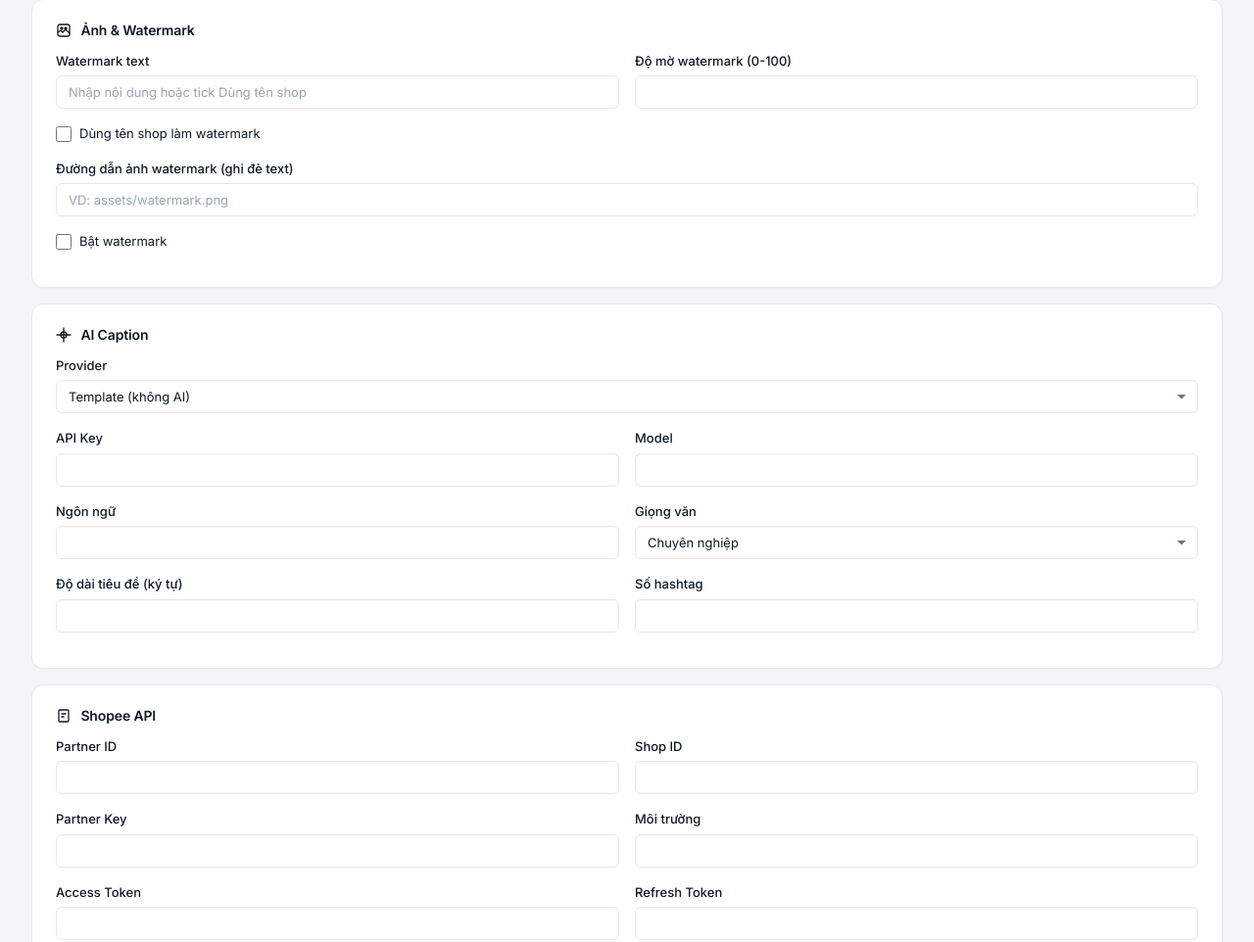
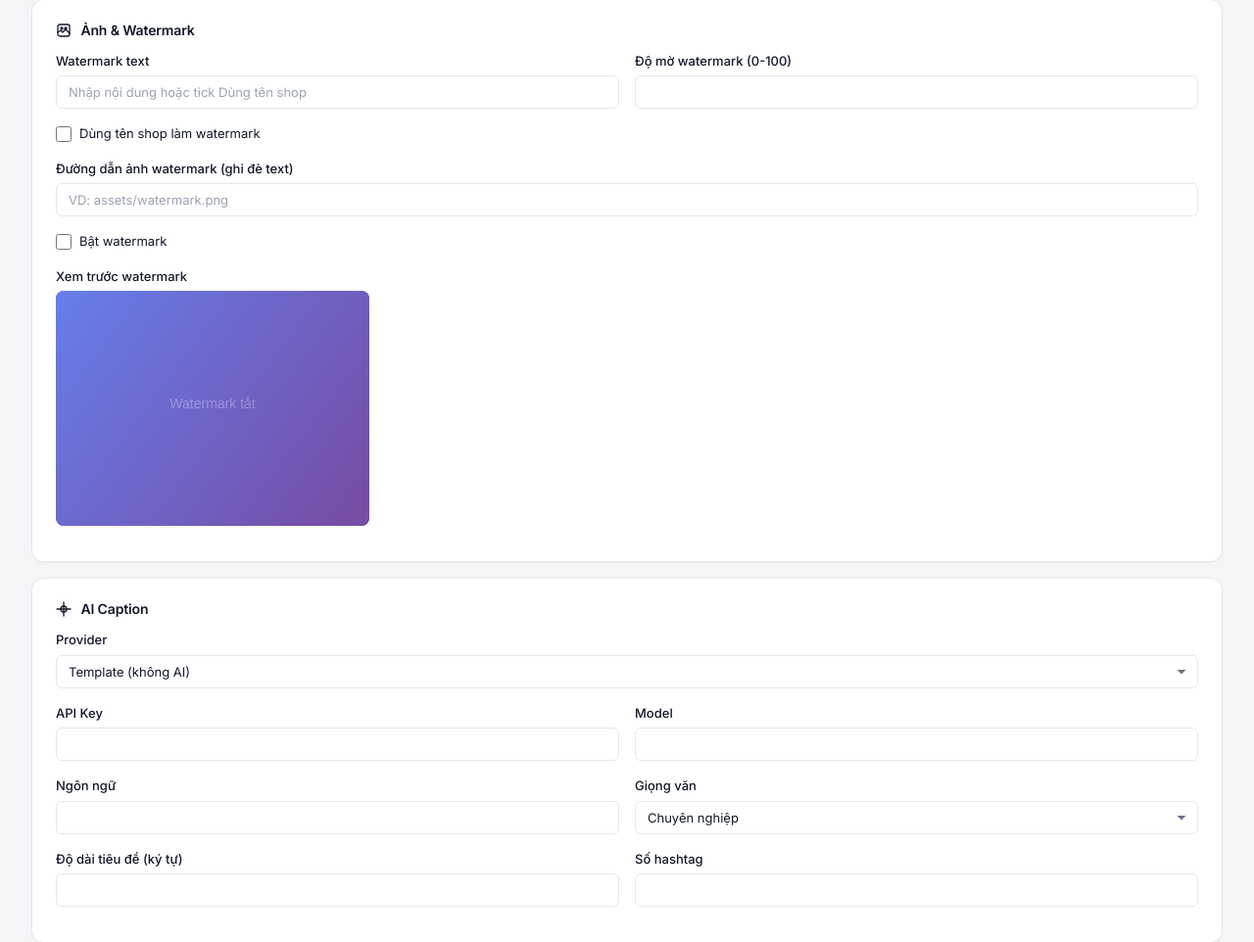
Before and after one commit to baok1210/Nhan-vien-Sop-Pi, a Flask app: template webui/templates/store_edit.html in a window 1280 px wide. Shown: the part 680-1642 px from the top of the page at 98% size. Run offline with Flask 3, Linux system fonts and the light colour scheme; the template is opened without the code that fills it, so the values that code supplies are empty.

Commit message:
feat: add live watermark preview in store edit page
Canvas preview in store_edit.html, updates real-time on text/opacity/use_store_name/disable change. Shows watermark at bottom-right with matching font size and opacity. Added id=wm-opacity for JS binding.

```diff
--- a/webui/templates/store_edit.html
+++ b/webui/templates/store_edit.html
@@ -74,7 +74,7 @@
     </div>
     <div class="form-group">
       <label class="form-label">Độ mờ watermark (0-100)</label>
-      <input class="form-input" name="wm_opacity" type="number" min="0" max="100" value="{{ data.get('image_processing', {}).get('anti_duplication', {}).get('watermark', {}).get('opacity', 80) }}">
+      <input class="form-input" name="wm_opacity" id="wm-opacity" type="number" min="0" max="100" value="{{ data.get('image_processing', {}).get('anti_duplication', {}).get('watermark', {}).get('opacity', 80) }}">
     </div>
   </div>
   <div class="form-group">
@@ -89,14 +89,63 @@
   </div>
   <div class="form-group">
     <label class="form-check">
-      <input type="checkbox" name="wm_enabled" {% if data.get('image_processing', {}).get('anti_duplication', {}).get('watermark', {}).get('enabled', True) %}checked{% endif %}>
+      <input type="checkbox" name="wm_enabled" id="wm-enabled" {% if data.get('image_processing', {}).get('anti_duplication', {}).get('watermark', {}).get('enabled', True) %}checked{% endif %}>
       Bật watermark
     </label>
   </div>
+  <div class="form-group" style="margin-top:8px">
+    <label class="form-label">Xem trước watermark</label>
+    <div style="position:relative;width:100%;max-width:320px;aspect-ratio:4/3;background:linear-gradient(135deg,#667eea,#764ba2);border-radius:8px;overflow:hidden">
+      <canvas id="wm-preview" width="320" height="240" style="width:100%;height:100%;display:block"></canvas>
+    </div>
+  </div>
   <script>
+  function renderWatermarkPreview() {
+    var canvas = document.getElementById('wm-preview');
+    if (!canvas) return;
+    var ctx = canvas.getContext('2d');
+    var w = canvas.width, h = canvas.height;
+    ctx.clearRect(0, 0, w, h);
+    var grad = ctx.createLinearGradient(0, 0, w, h);
+    grad.addColorStop(0, '#667eea'); grad.addColorStop(1, '#764ba2');
+    ctx.fillStyle = grad; ctx.fillRect(0, 0, w, h);
+
+    var enabled = document.getElementById('wm-enabled').checked;
+    if (!enabled) {
+      ctx.fillStyle = 'rgba(255,255,255,0.3)';
+      ctx.font = '14px sans-serif'; ctx.textAlign = 'center';
+      ctx.fillText('Watermark tắt', w/2, h/2);
+      return;
+    }
+    var useName = document.getElementById('wm-use-store-name').checked;
+    var text;
+    if (useName) {
+      text = document.querySelector('h1 span') ? document.querySelector('h1 span').textContent : 'Shop';
+    } else {
+      text = document.getElementById('wm-text').value.trim() || document.querySelector('h1 span').textContent || 'Shop';
+    }
+    var opacity = parseInt(document.getElementById('wm-opacity').value) || 80;
+    var fontSize = Math.max(12, Math.round(w * 0.08));
+    ctx.font = 'bold ' + fontSize + 'px Arial, sans-serif';
+    var metrics = ctx.measureText(text);
+    var tw = metrics.width, th = fontSize;
+    var pad = 8;
+
+    ctx.fillStyle = 'rgba(0,0,0,' + (opacity/100 * 0.5) + ')';
+    ctx.fillRect(w - tw - pad*2 - 4, h - th - pad*2 - 4, tw + pad*2 + 4, th + pad*2 + 4);
+    ctx.fillStyle = 'rgba(255,255,255,' + (opacity/100) + ')';
+    ctx.textAlign = 'left'; ctx.textBaseline = 'top';
+    ctx.fillText(text, w - tw - pad*2, h - th - pad*2);
+  }
   window.addEventListener('load', function() {
     var cb = document.getElementById('wm-use-store-name');
     if (cb) document.getElementById('wm-text').disabled = cb.checked;
+    renderWatermarkPreview();
+    ['wm-text','wm-use-store-name','wm-enabled','wm-opacity'].forEach(function(id) {
+      var el = document.getElementById(id);
+      if (el) el.addEventListener('input', renderWatermarkPreview);
+      if (el && el.type === 'checkbox') el.addEventListener('change', renderWatermarkPreview);
+    });
   });
   </script>
 </div>
```
